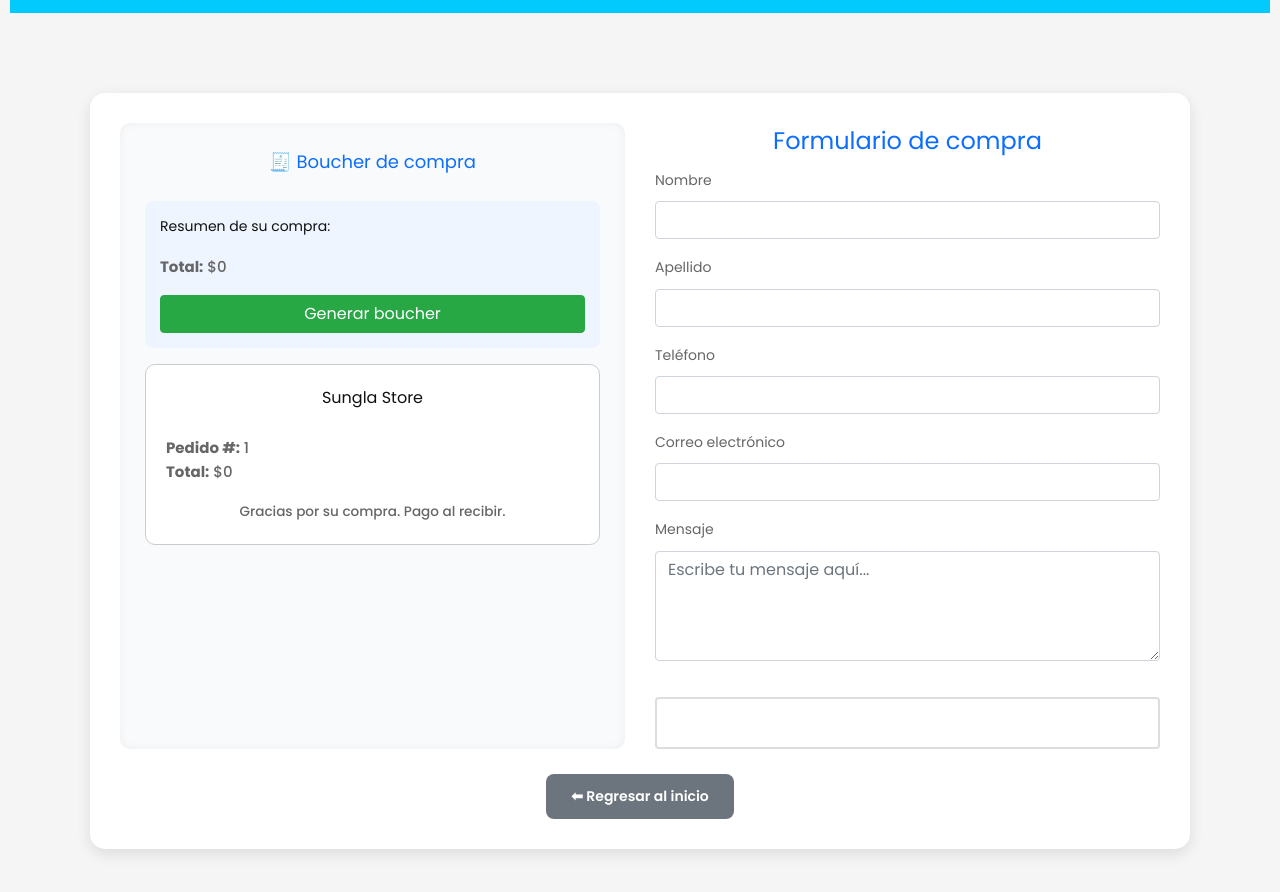
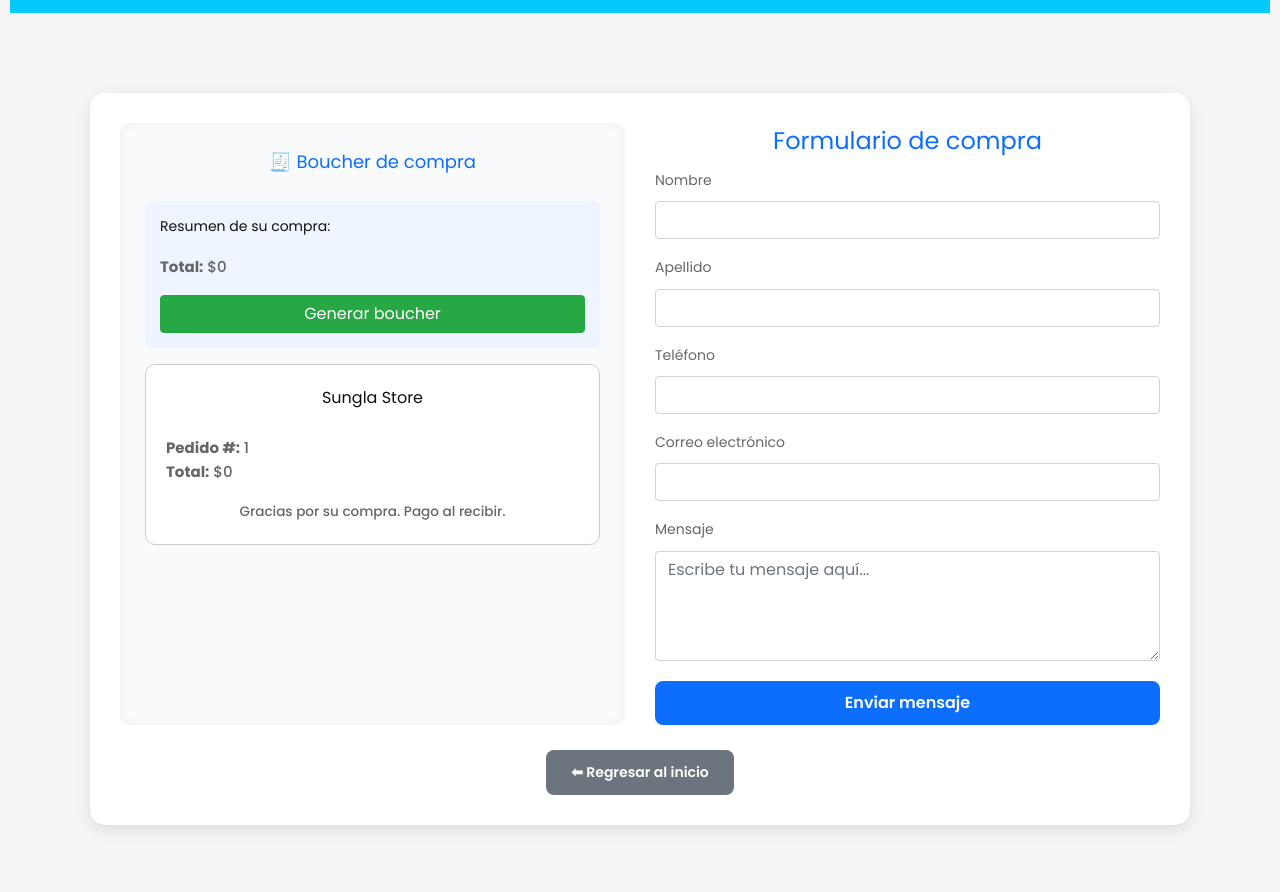
Before and after one commit to vegetaeeb/TindaClean, a plain HTML site: page checkout.html in a window 1280 px wide. Shown: the part 164-1056 px from the top of the page. Drawn offline with nearby package versions, Linux system fonts and the light colour scheme; files whose address does not match are found by name.

Commit message:
Update checkout.html

```diff
--- a/checkout.html
+++ b/checkout.html
@@ -41,6 +41,40 @@
       .checkout-container { padding: 20px; }
       .btn-regresar { width: 100%; margin-top: 20px; }
     }
+    /* 🔹 Estilos específicos para el formulario de checkout */
+.checkout-container input,
+.checkout-container textarea {
+  background-color: #fff;
+  border: 1px solid #ced4da;
+  color: #495057;
+  transition: border-color 0.3s, box-shadow 0.3s;
+}
+
+.checkout-container input:focus,
+.checkout-container textarea:focus {
+  background-color: #fff;
+  border: 1px solid #0d6efd;
+  box-shadow: 0 0 5px rgba(13,110,253,0.5);
+  outline: none;
+  color: #495057;
+}
+
+.checkout-container #button {
+  display: block;
+  background-color: #0d6efd !important;
+  color: #fff !important;
+  border: none;
+  font-weight: 600;
+  padding: 10px 20px;
+  border-radius: 8px;
+  cursor: pointer;
+  transition: background-color 0.3s;
+}
+
+.checkout-container #button:hover {
+  background-color: #084298 !important;
+  color: #fff !important;
+}
   </style>
 </head>
 
```
